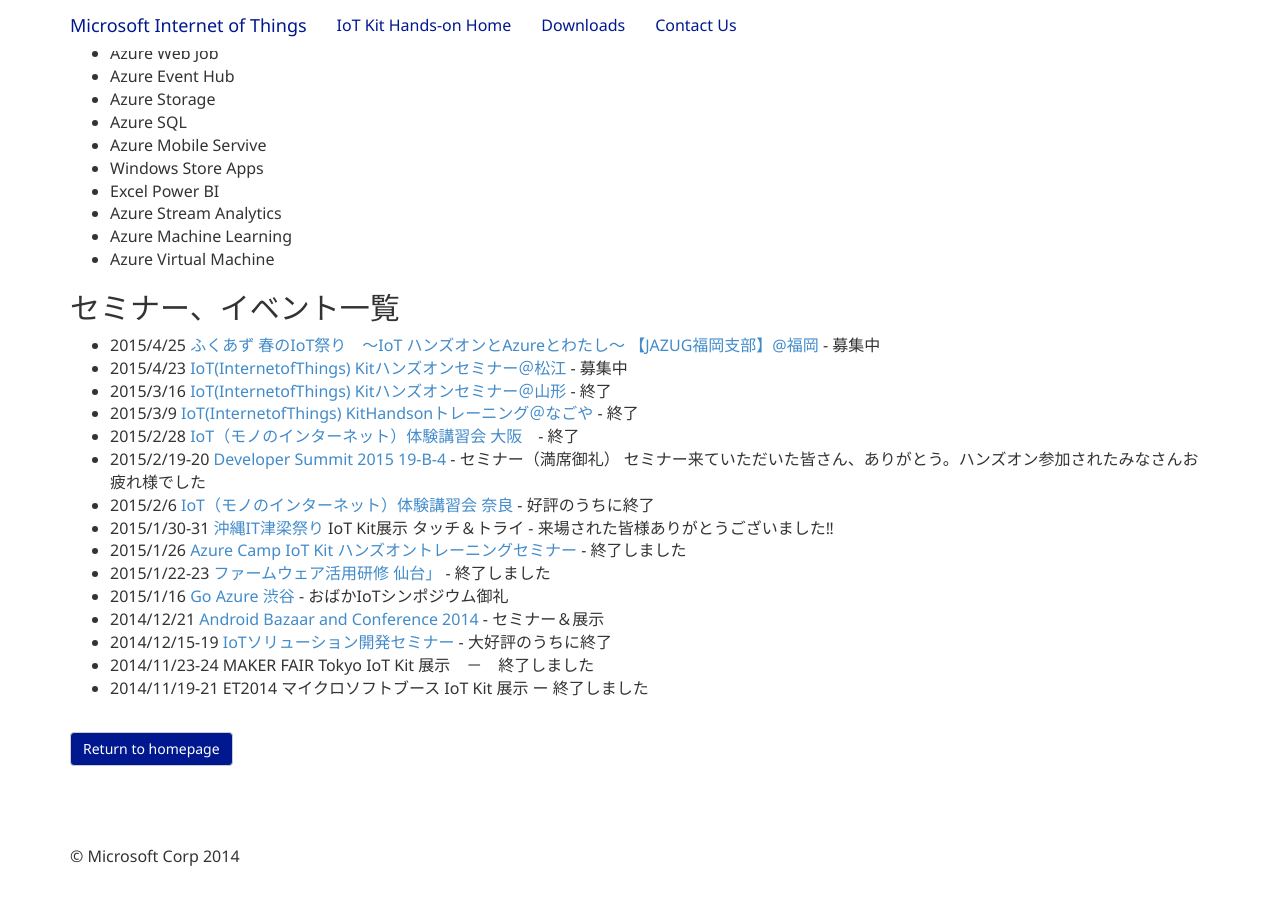
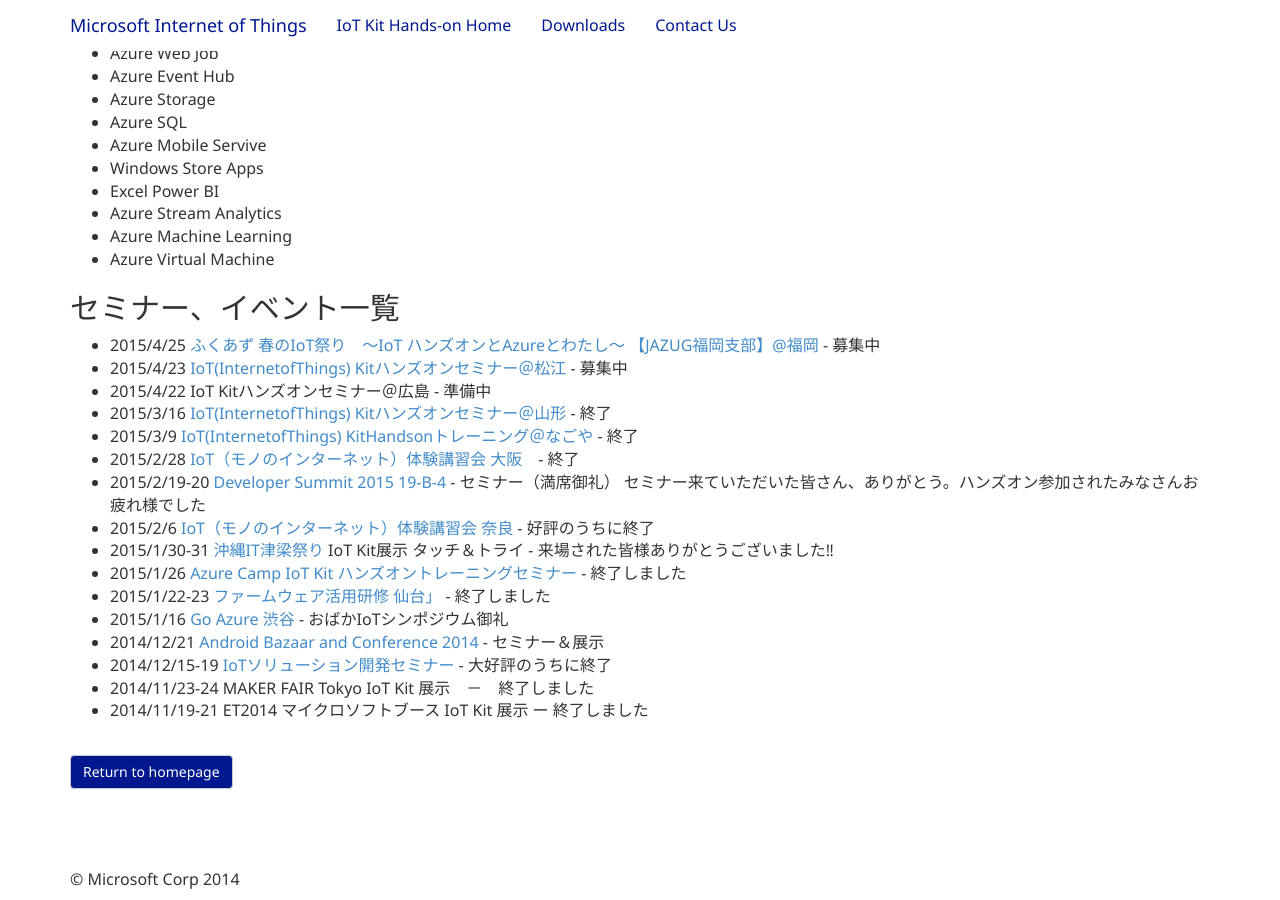
Before and after one commit to ms-iotkithol-jp/ms-iotkithol-jp.github.io, a Jekyll site: the page built from HowToLearn.md, in a window 1280 px wide and 900 px high, scrolled down 674 px. Built offline with Jekyll 4.4.1, drawn with Linux system fonts in a browser that asks for light colours; before the commit the page ends 1552 px from its top, so only the background shows below that.

Commit message:
Add 広島

```diff
--- a/HowToLearn.md
+++ b/HowToLearn.md
@@ -31,6 +31,7 @@
 
 * 2015/4/25  [ふくあず 春のIoT祭り　～IoT ハンズオンとAzureとわたし～ 【JAZUG福岡支部】@福岡](https://jazug.doorkeeper.jp/events/22353) - 募集中
 * 2015/4/23  [IoT(InternetofThings) Kitハンズオンセミナー＠松江](https://itradar.doorkeeper.jp/events/22529) - 募集中
+* 2015/4/22  IoT Kitハンズオンセミナー＠広島 - 準備中
 * 2015/3/16  [IoT(InternetofThings) Kitハンズオンセミナー＠山形](https://docs.google.com/forms/d/111ttZFk1_9cXz7aP9yRC6ItqsJ9K-EjJifq8XnScjPA/viewform?c=0&w=1) - 終了
 * 2015/3/9  [IoT(InternetofThings) KitHandsonトレーニング＠なごや](http://partake.in/events/a7d9efc3-c5bc-4d2a-b447-4674ce5cd4f6) - 終了
 * 2015/2/28 [IoT（モノのインターネット）体験講習会 大阪](http://eccsmartapp.doorkeeper.jp/events/20724)　- 終了
```
